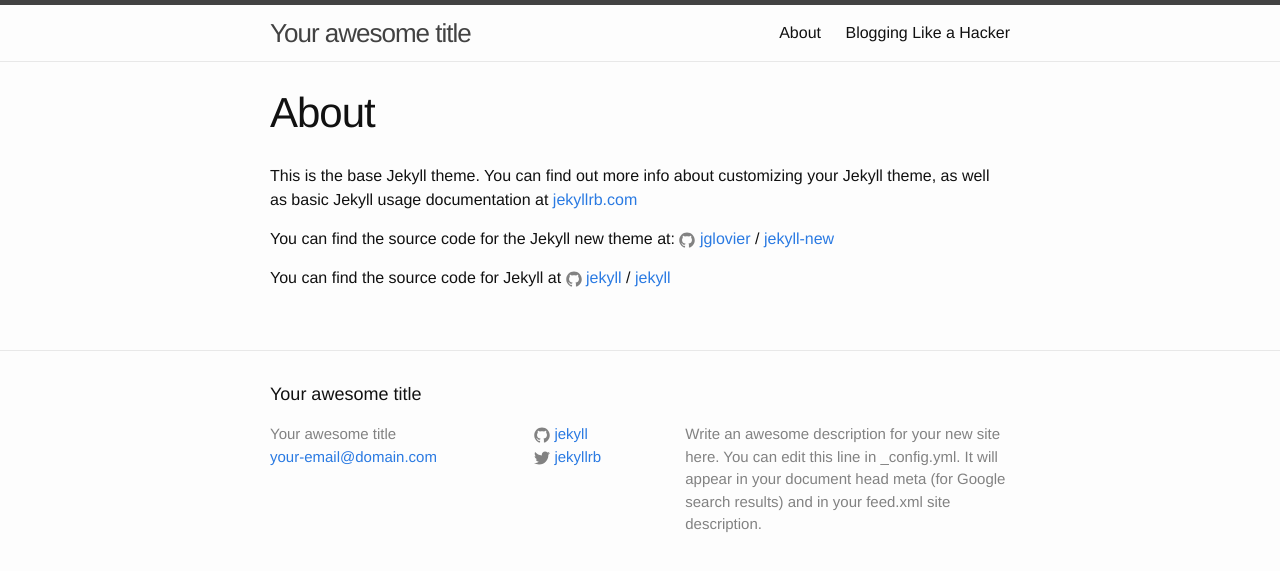
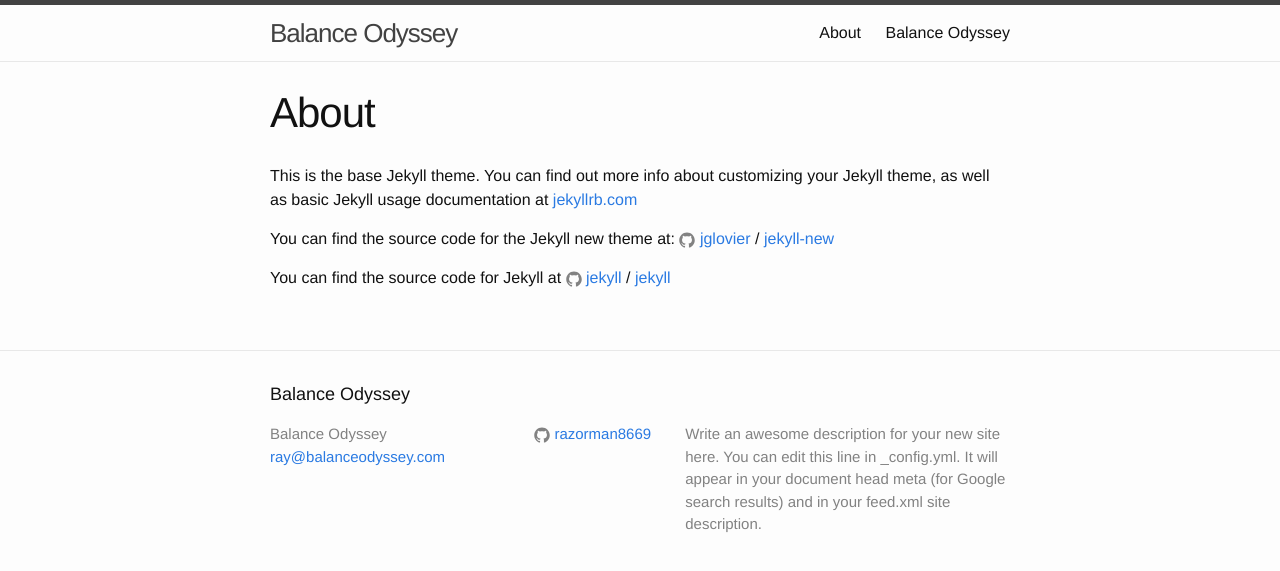
Before and after one commit to razorman8669/balanceodyssey, a Jekyll site: the page built from about.md, in a window 1280 px wide. Shown: the top 571 px of the page. Built offline with Jekyll 4.4.1, drawn with Linux system fonts in a browser that asks for light colours.

Commit message:
updates settings and canonical

```diff
--- a/_config.yml
+++ b/_config.yml
@@ -6,16 +6,15 @@
 # 'jekyll serve'. If you change this file, please restart the server process.
 
 # Site settings
-title: Your awesome title
-email: your-email@domain.com
+title: Balance Odyssey
+email: ray@balanceodyssey.com
 description: > # this means to ignore newlines until "baseurl:"
   Write an awesome description for your new site here. You can edit this
   line in _config.yml. It will appear in your document head meta (for
   Google search results) and in your feed.xml site description.
 baseurl: "" # the subpath of your site, e.g. /blog
-url: "http://yourdomain.com" # the base hostname & protocol for your site
-twitter_username: jekyllrb
-github_username:  jekyll
+url: "https://www.balanceodyssey.com" # the base hostname & protocol for your site
+github_username:  razorman8669
 
 # Build settings
 markdown: kramdown
--- a/index.html
+++ b/index.html
@@ -1,13 +1,16 @@
 ---
-title: Blogging Like a Hacker
+title: Balance Odyssey
 ---
 
 <!doctype html>
 <html class="no-js" lang="en">
 <head>
 
+<link rel="canonical" href="{{ site.url }}{{ page.url }}" />
+
 <meta charset="utf-8">
 <title>Balance Odyssey</title>
+
 <meta name="title" content="Outdoorsy" />
 <meta name="description" content="Intrepid travels to balance our world" />
 <meta name="viewport" content="width=device-width, initial-scale=1.0, user-scalable=0, minimum-scale=1.0, maximum-scale=1.0" />
```
